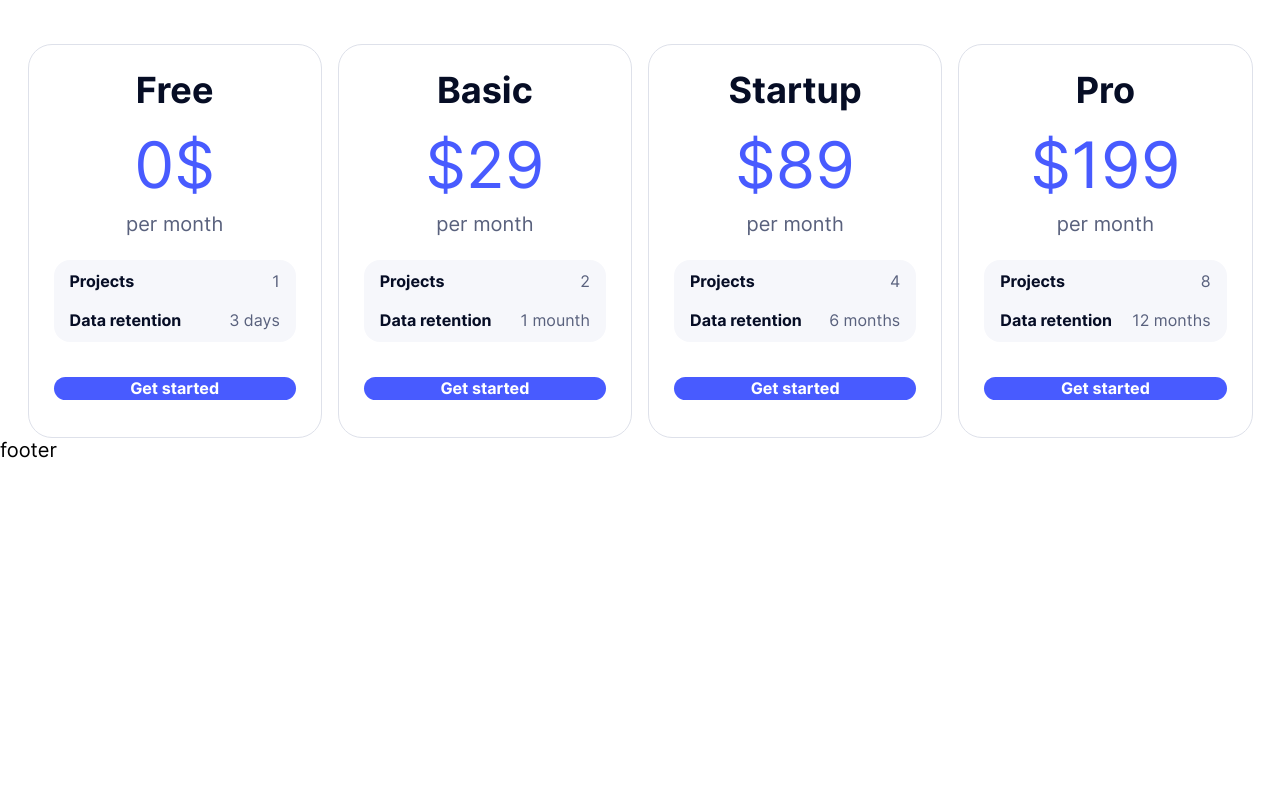
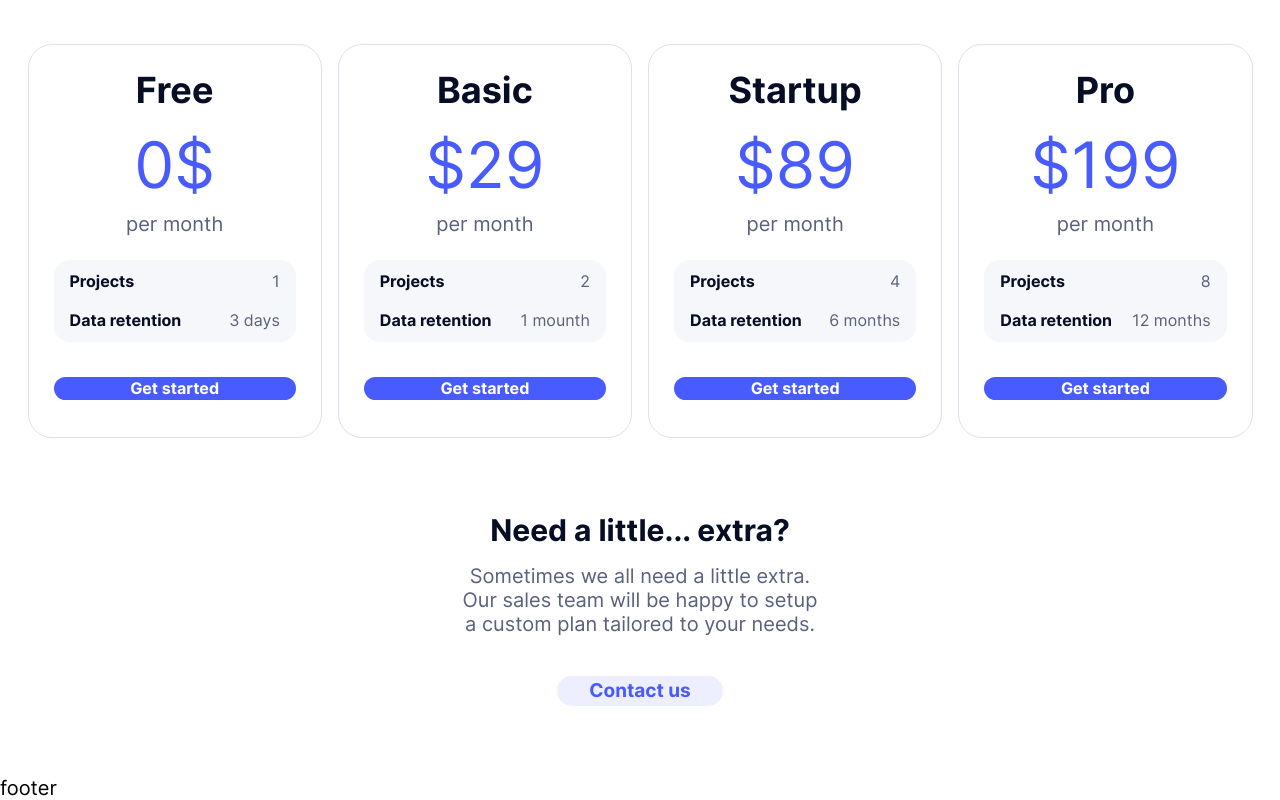
Before and after one commit to Responsive-Websites/Gleap, a plain HTML site: page dist/index.html in a window 1280 px wide. Shown: the part 5076-5876 px from the top of the page. Before the commit the page ends 5538 px from the top, so only its background shows below. Drawn offline with Linux system fonts and the light colour scheme; a script that the page names is missing; files whose address does not match are found by name.

Commit message:
Added pricing extra and styles

```diff
--- a/#src/scss/templates/_main.scss
+++ b/#src/scss/templates/_main.scss
@@ -53,6 +53,22 @@
     }
     @media screen and (max-width: 576px) {
       margin-top: 30px;
+    }
+  }
+  &__extra {
+    margin-top: 74px;
+    margin-bottom: 70px;
+    @media screen and (max-width: 992px) {
+      margin-top: 60px;
+      margin-bottom: 60px;
+    }
+    @media screen and (max-width: 768px) {
+      margin-top: 40px;
+      margin-bottom: 40px;
+    }
+    @media screen and (max-width: 576px) {
+      margin-top: 30px;
+      margin-bottom: 30px;
     }
   }
 }
@@ -714,4 +730,36 @@
 
 // extra block --------------------
 
+.extra {
+  &__container {
+  }
+  &__body {
+    text-align: center;
+  }
+  &__label {
+    margin-bottom: 16px;
+  }
+  &__text {
+    max-width: 361px;
+    margin: 0 auto;
+    margin-bottom: 40px;
+  }
+  &__button {
+    background: #edefff;
+    color: #485bff;
+    font-size: 19px;
+    line-height: 126%;
+    padding-top: 2px;
+    padding-bottom: 2px;
+    @media screen and (max-width: 576px) {
+      width: 100%;
+    }
+    &:hover {
+      color: $fontWhiteColor;
+    }
+    & span {
+    }
+  }
+}
+
 // ----------------------------------
--- a/dist/index.html
+++ b/dist/index.html
@@ -318,6 +318,20 @@
       </div>
     </div>
   </section>
+  <section class="main__extra extra">
+    <div class="extra__container container">
+      <div class="extra__body">
+        <h3 class="extra__label">Need a little... extra?</h3>
+        <p class="extra__text text">
+          Sometimes we all need a little extra. Our sales team will be happy to setup a custom plan
+          tailored to your needs.
+        </p>
+        <a href="#" class="extra__button button">
+          <span>Contact us</span>
+        </a>
+      </div>
+    </div>
+  </section>
 </main>
 
       <!-- -------- -->
```
Also changed, not shown: #src/_main.html (+14 -0 lines), dist/css/style.css, dist/css/style.min.css.
